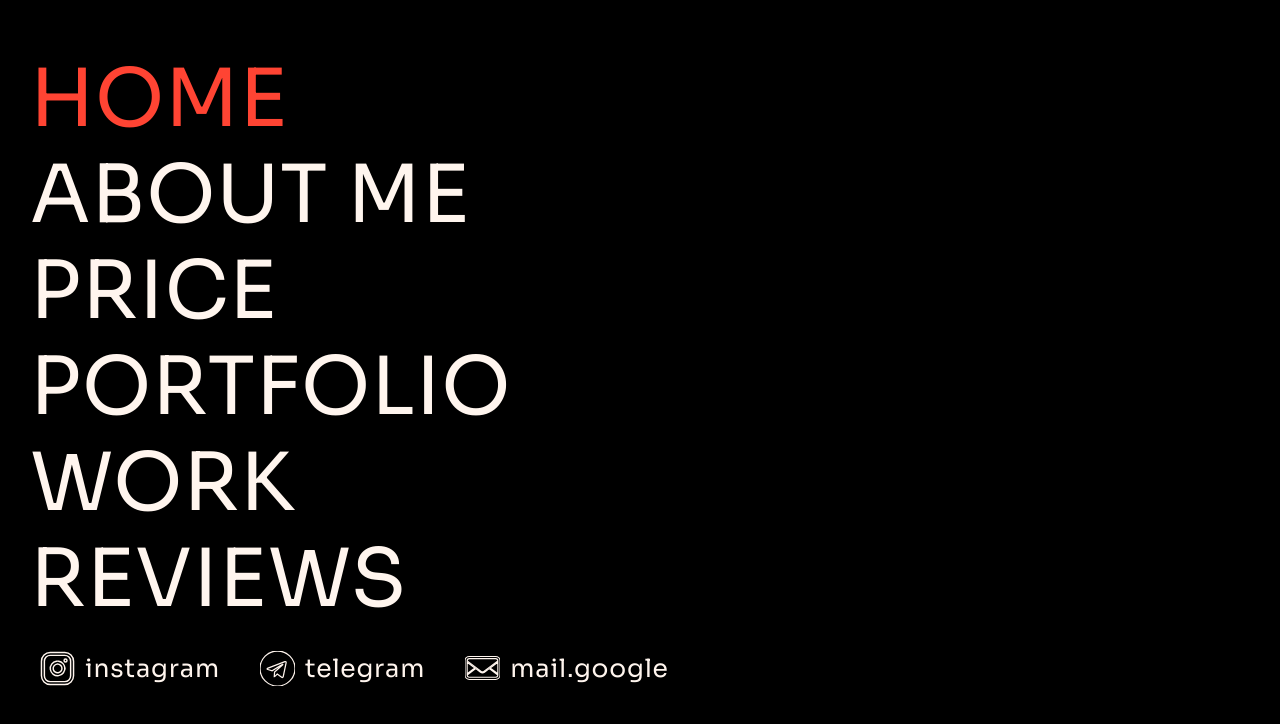
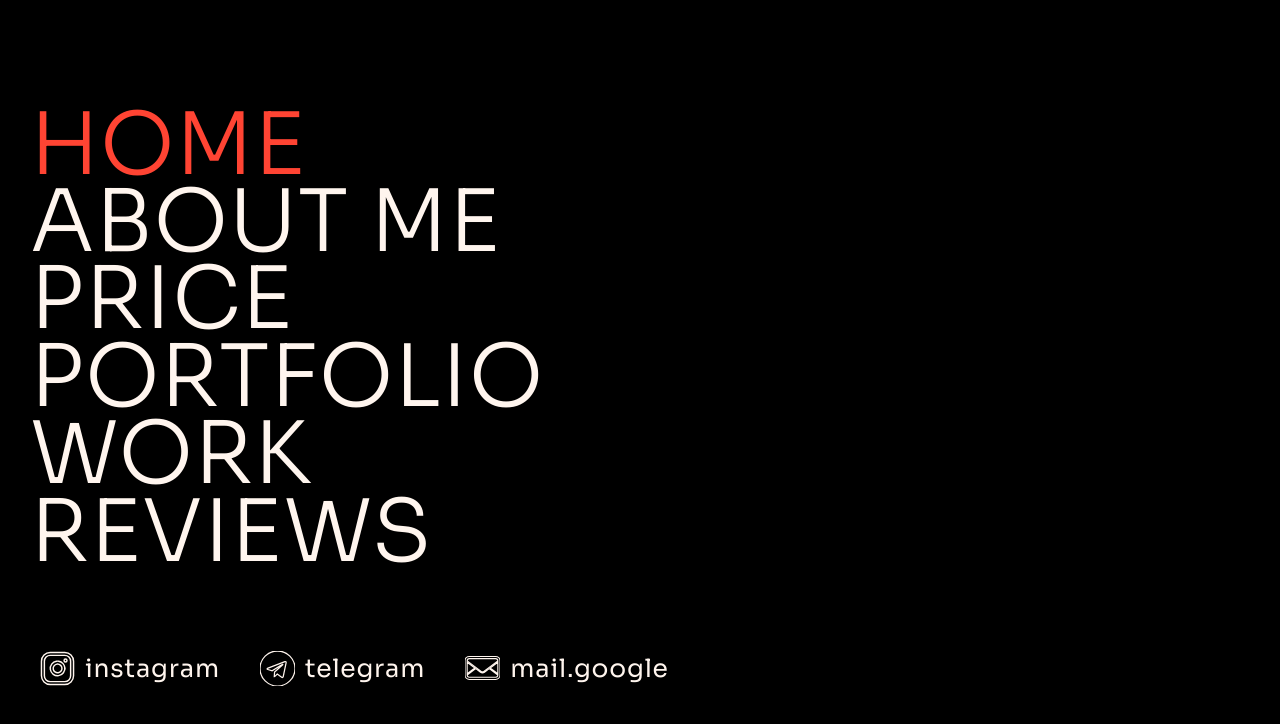
Before and after one commit to vladyslavJs/content-creator-, a website built with Vite: page index.html in a window 1280 px wide. Both pictures are taken after a click on the button 1242 px from the left and 40 px from the top of the page. Shown: the part 74-798 px from the top of the page. Built offline with nearby package versions, Linux system fonts and the light colour scheme.

Commit message:
Update header.css

```diff
--- a/src/styles/header.css
+++ b/src/styles/header.css
@@ -69,7 +69,15 @@
     font-weight: 400;
     text-transform: uppercase;
     font-size: 22px;
-    line-height: 1.2;
+    line-height: 0.9em;
+    cursor: pointer;
+}
+
+.opacity-about:hover,
+.opacity-about:focus {
+    color: #808080;
+    opacity: 0.5;
+    transition: 0.7 ease;
 }
 
 /* socail media container */
@@ -104,9 +112,10 @@
 
 @media screen and (min-width: 1024px) {
     .nav-list-mobile-menu {
-        font-size: 80px;
+        font-size: 86px;
         align-items: flex-start;
         margin-top: 40px;
+        font-weight: 300;
     }
 
     .social-media-container {
```
